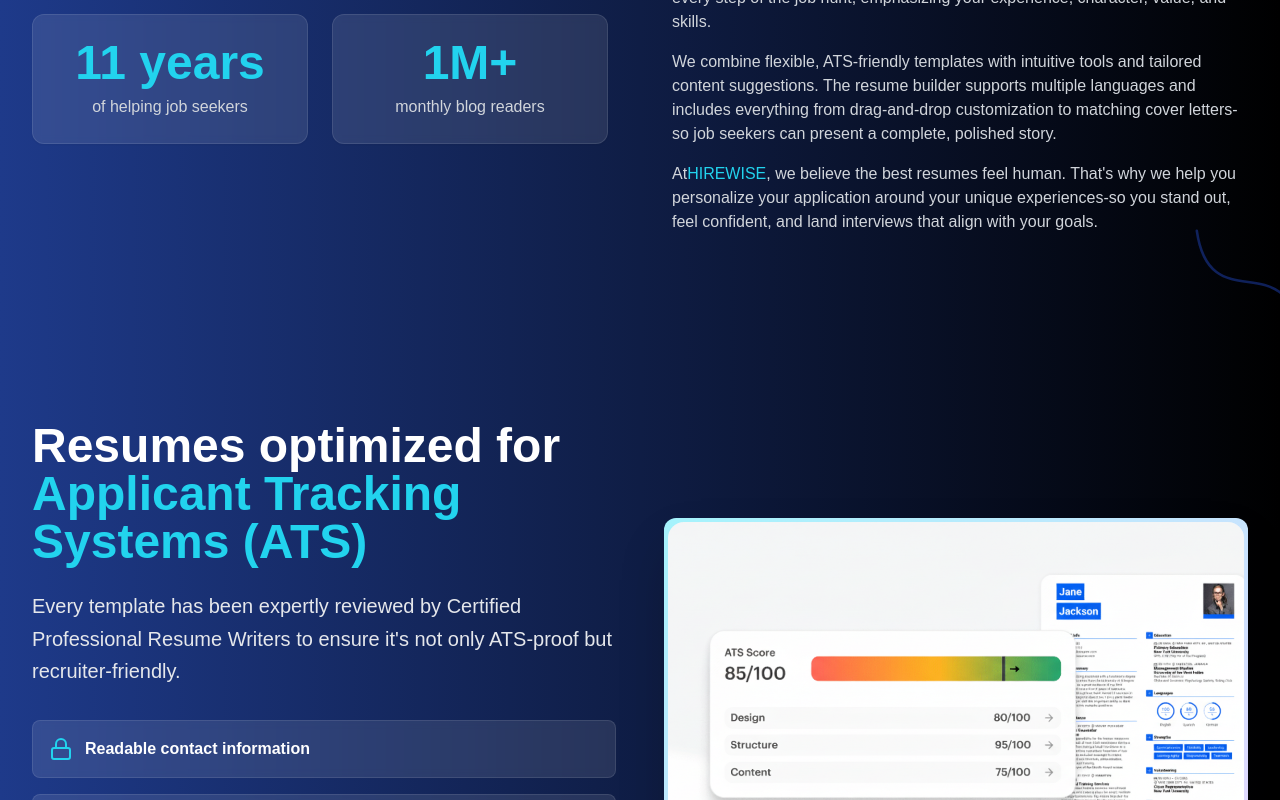
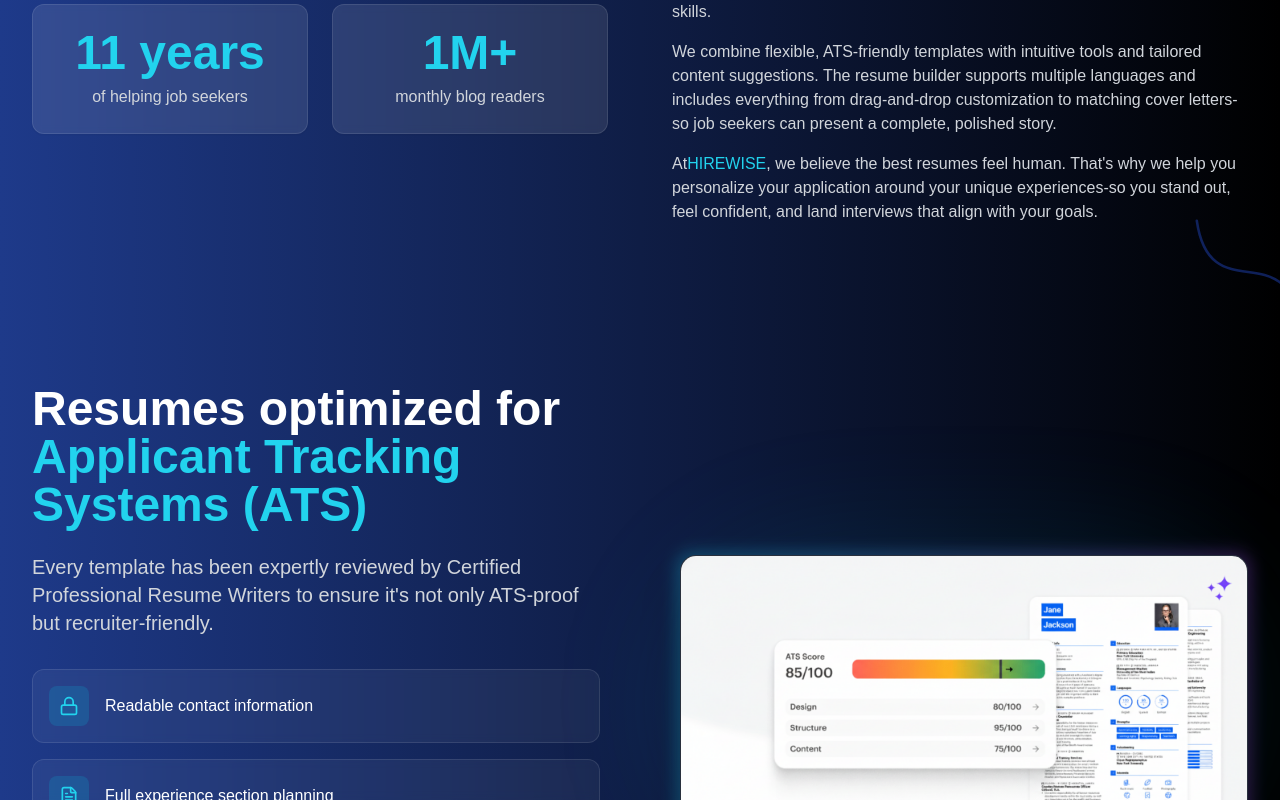
Before and after one commit to LEBATUNG2910/COS40005, a React (Vite) app in the folder frontend/: page / in a window 1280 px wide. Shown: the part 2000-2800 px from the top of the page. Built offline with nearby package versions, Linux system fonts and the light colour scheme; a web font is replaced by a local one.

Commit message:
layout home

```diff
--- a/frontend/src/components/ai-section.jsx
+++ b/frontend/src/components/ai-section.jsx
@@ -40,7 +40,7 @@ function AISection() {
                     transition={{ duration: 0.6 }}
                     className="text-center mb-16"
                 >
-                    <h2 className="text-4xl md:text-5xl font-bold text-white mb-4">
+                    <h2 className="text-3xl font-bold text-white mb-4">
                         Fully equipped for the age of AI
                     </h2>
                     <p className="text-xl text-gray-300">
--- a/frontend/src/components/ats-section.jsx
+++ b/frontend/src/components/ats-section.jsx
@@ -10,8 +10,9 @@ function ATSSection() {
     ];
 
     return (
-        <section className="relative min-h-screen flex items-center overflow-hidden bg-gradient-to-r from-blue-900 to-black">
-            <div className="absolute inset-0 opacity-10">
+        <section className="relative min-h-screen flex items-center overflow-hidden bg-gradient-to-r from-blue-900 to-black py-12 md:py-20">
+            {/* Background Decorations */}
+            <div className="absolute inset-0 opacity-10 pointer-events-none">
                 <div
                     className="absolute inset-0 opacity-20"
                     style={{
@@ -21,30 +22,31 @@ function ATSSection() {
                 />
             </div>
 
-            <div className="relative max-w-7xl mx-auto px-4 sm:px-6 lg:px-8 py-20">
-                <div className="grid md:grid-cols-2 gap-12 items-center">
-                    {/* LEFT SECTION */}
+            <div className="relative max-w-7xl mx-auto px-4 sm:px-6 lg:px-8">
+                <div className="grid md:grid-cols-2 gap-12 lg:gap-20 items-center">
+
+                    {/* LEFT SECTION - TEXT CONTENT */}
                     <motion.div
-                        initial={{ opacity: 0, x: -50 }}
-                        whileInView={{ opacity: 1, x: 0 }}
-                        viewport={{ once: true, margin: "-100px" }}
+                        initial={{ opacity: 0, y: 20 }}
+                        whileInView={{ opacity: 1, y: 0 }}
+                        viewport={{ once: true }}
                         transition={{ duration: 0.8 }}
+                        className="order-2 md:order-1"
                     >
-                        <h2 className="text-4xl md:text-5xl font-bold text-white mb-6">
+                        <h2 className="text-3xl sm:text-4xl md:text-5xl font-bold text-white mb-6 leading-tight">
                             Resumes optimized for{" "}
-                            <div className="text-cyan-400">
+                            <span className="text-cyan-400 block sm:inline">
                                 Applicant Tracking Systems (ATS)
-                            </div>
+                            </span>
                         </h2>
 
-                        <p className="text-xl text-gray-200 mb-8 leading-relaxed">
+                        <p className="text-lg md:text-xl text-gray-300 mb-8 leading-relaxed">
                             Every template has been expertly reviewed by
                             Certified Professional Resume Writers to ensure it's
                             not only ATS-proof but recruiter-friendly.
                         </p>
 
-                        {/* FEATURES */}
-                        <div className="space-y-4 mb-8">
+                        <div className="grid gap-4 mb-10">
                             {features.map((feature, index) => {
                                 const Icon = feature.icon;
                                 return (
@@ -52,21 +54,13 @@ function ATSSection() {
                                         key={index}
                                         initial={{ opacity: 0, x: -20 }}
                                         whileInView={{ opacity: 1, x: 0 }}
-                                        viewport={{
-                                            once: true,
-                                            margin: "-100px",
-                                        }}
-                                        transition={{
-                                            delay: index * 0.1,
-                                            duration: 0.6,
-                                        }}
-                                        className="flex items-start gap-3 bg-white/10 backdrop-blur-sm rounded-lg p-4 border border-white/10"
+                                        transition={{ delay: index * 0.1 }}
+                                        className="flex items-center gap-4 bg-white/5 backdrop-blur-sm rounded-xl p-4 border border-white/10 hover:bg-white/10 transition-colors"
                                     >
-                                        <span className="text-2xl text-cyan-400">
-                                            <Icon />
-                                        </span>
-
-                                        <span className="text-white font-semibold">
+                                        <div className="flex-shrink-0 w-10 h-10 flex items-center justify-center rounded-lg bg-cyan-500/20 text-cyan-400">
+                                            <Icon size={20} />
+                                        </div>
+                                        <span className="text-white font-medium">
                                             {feature.title}
                                         </span>
                                     </motion.div>
@@ -74,32 +68,37 @@ function ATSSection() {
                             })}
                         </div>
 
-                        <motion.button className="bg-cyan-500 hover:bg-cyan-600 text-white px-8 py-3 rounded-lg font-semibold transition">
+                        <button className="w-full sm:w-auto bg-cyan-500 hover:bg-cyan-600 text-white px-8 py-4 rounded-xl font-bold text-lg transition-all transform hover:scale-105 active:scale-95 shadow-lg shadow-cyan-500/25">
                             Build an ATS-Friendly Resume
-                        </motion.button>
+                        </button>
                     </motion.div>
 
-                    {/* RIGHT IMG SECTION */}
+                    {/* RIGHT SECTION - IMAGE */}
                     <motion.div
-                        initial={{ opacity: 0, scale: 0.8, rotateY: 20 }}
-                        whileInView={{ opacity: 1, scale: 1, rotateY: 0 }}
-                        viewport={{ once: true, margin: "-100px" }}
+                        initial={{ opacity: 0, scale: 0.9 }}
+                        whileInView={{ opacity: 1, scale: 1 }}
+                        viewport={{ once: true }}
                         transition={{ duration: 0.8 }}
-                        className="relative"
-                        style={{ perspective: "1000px" }}
+                        className="relative order-1 md:order-2"
                     >
-                        <div className="relative z-10 bg-gradient-to-br from-cyan-200 to-purple-200 p-1 rounded-xl shadow-2xl">
-                            <div className="bg-white/10 backdrop-blur-md rounded-2xl overflow-hidden">
-                                <div className="relative h-96 bg-gradient-to-br from-cyan-200 to-purple-200">
+                        {/* Decorative glow behind image */}
+                        <div className="absolute -inset-4 bg-cyan-500/20 rounded-full blur-3xl opacity-50" />
+
+                        <div className="relative group">
+                            <div className="absolute -inset-1 bg-gradient-to-r from-cyan-400 to-purple-500 rounded-2xl blur opacity-25 group-hover:opacity-50 transition duration-1000"></div>
+                            <div className="relative bg-gray-900 rounded-2xl overflow-hidden border border-white/10 shadow-2xl">
+                                {/* Removed fixed h-96, used aspect-ratio instead */}
+                                <div className="aspect-[4/3] md:aspect-auto">
                                     <img
                                         src={pic4}
-                                        alt="ATS Check"
-                                        className="object-cover w-full h-full"
+                                        alt="ATS Check Visualization"
+                                        className="w-full h-auto object-contain md:object-cover transition-transform duration-700 group-hover:scale-105"
                                     />
                                 </div>
                             </div>
                         </div>
                     </motion.div>
+
                 </div>
             </div>
         </section>
--- a/frontend/src/components/template-showcase.jsx
+++ b/frontend/src/components/template-showcase.jsx
@@ -67,7 +67,7 @@ function TemplateShowcase() {
           viewport={{ once: true, margin: "-100px" }} transition={{ duration: 0.6 }}
           className="text-center mb-8 sm:mb-12"
         >
-          <h2 className="text-2xl sm:text-4xl md:text-5xl font-bold text-gray-900 leading-tight">
+          <h2 className="text-3xl font-bold text-gray-900 leading-tight">
             Pick a template and build your resume in minutes!
           </h2>
         </motion.div>
--- a/frontend/src/components/testimonials.jsx
+++ b/frontend/src/components/testimonials.jsx
@@ -59,7 +59,7 @@ export default function Testimonials() {
                     transition={{ duration: 0.6 }}
                     className="text-center mb-16"
                 >
-                    <h2 className="text-4xl md:text-5xl font-bold text-gray-900 mb-4">
+                    <h2 className="text-3xl font-bold text-gray-900 mb-4">
                         Trusted by executives & senior professionals
                     </h2>
                     <p className="text-xl text-gray-600">
--- a/frontend/tsconfig.json
+++ b/frontend/tsconfig.json
@@ -1,6 +1,6 @@
 {
     "compilerOptions": {
-        "ignoreDeprecations": "6.0",
+        "ignoreDeprecations": "5.0",
         "target": "ES2020",
         "useDefineForClassFields": true,
         "lib": [
```
Also changed, not shown: frontend/src/App.jsx (+1 -8 lines), frontend/src/components/career-tools.jsx (+14 -17 lines).
